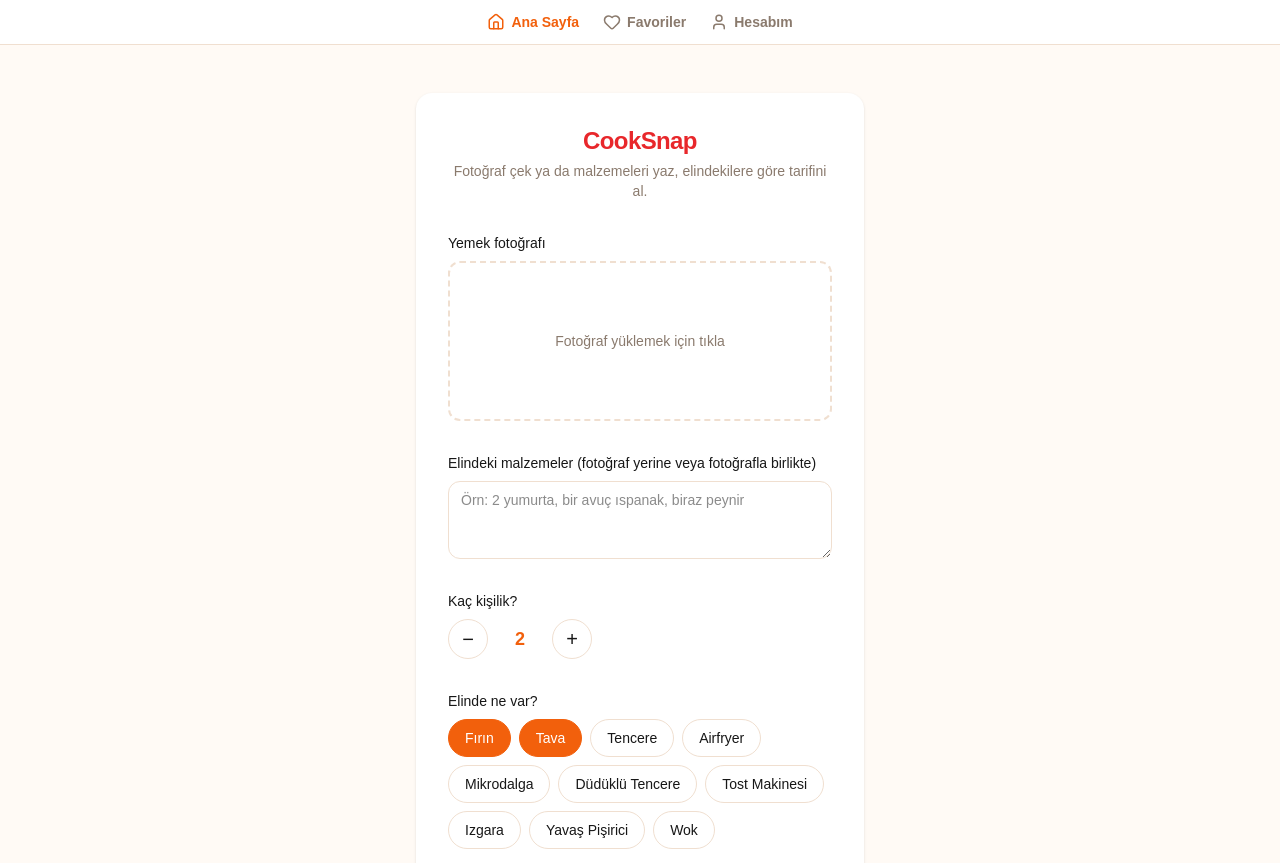
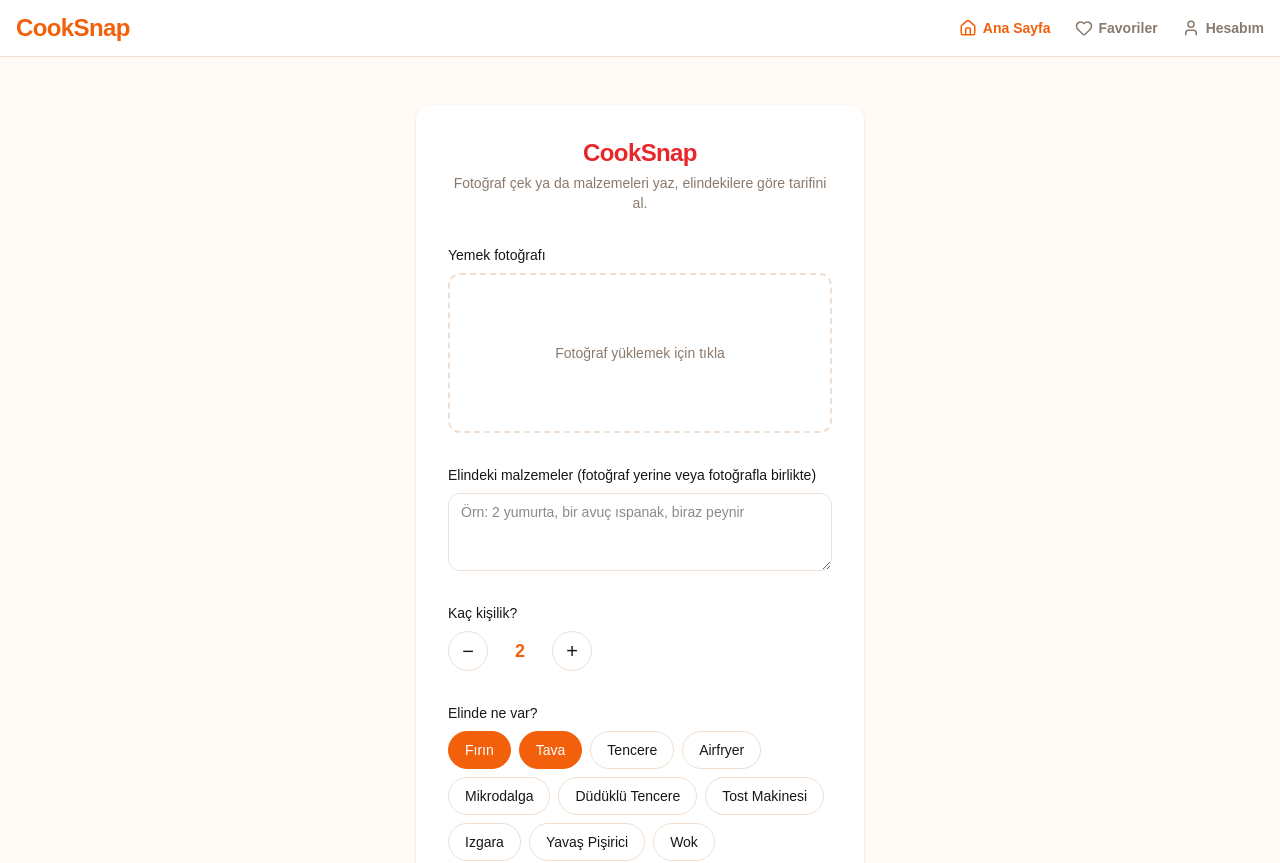
Before and after one commit to Kocayilmaz/cooksnap, a Next.js app: page / in a window 1280 px wide. Shown: the top 863 px of the page. Built offline with nearby package versions, Linux system fonts and the light colour scheme; no server answers; the database is empty; sample sign-in values are in the browser's storage.

Commit message:
NavBar: sola CookSnap logosu ekle, linkleri saga al

```diff
--- a/components/NavBar.tsx
+++ b/components/NavBar.tsx
@@ -30,7 +30,13 @@ export default function NavBar() {
   const isAccountActive = pathname === "/profile";
 
   return (
-    <nav className="flex items-center justify-center gap-6 border-b border-surface-border bg-surface-card px-4 py-3">
+    <nav className="flex items-center justify-between border-b border-surface-border bg-surface-card px-4 py-3">
+      <Link href="/" className="text-2xl font-extrabold tracking-tight text-brand-orange">
+        {/* İkon henüz tasarlanmadı, hazır olunca buraya eklenecek. */}
+        CookSnap
+      </Link>
+
+      <div className="flex items-center gap-6">
         {links.map((link) => {
           const active = pathname === link.href;
           const Icon = link.icon;
@@ -94,6 +100,7 @@ export default function NavBar() {
             Giriş yap
           </Link>
         )}
+      </div>
     </nav>
   );
 }
```
Lines whose indentation alone changed are shown as unchanged.
